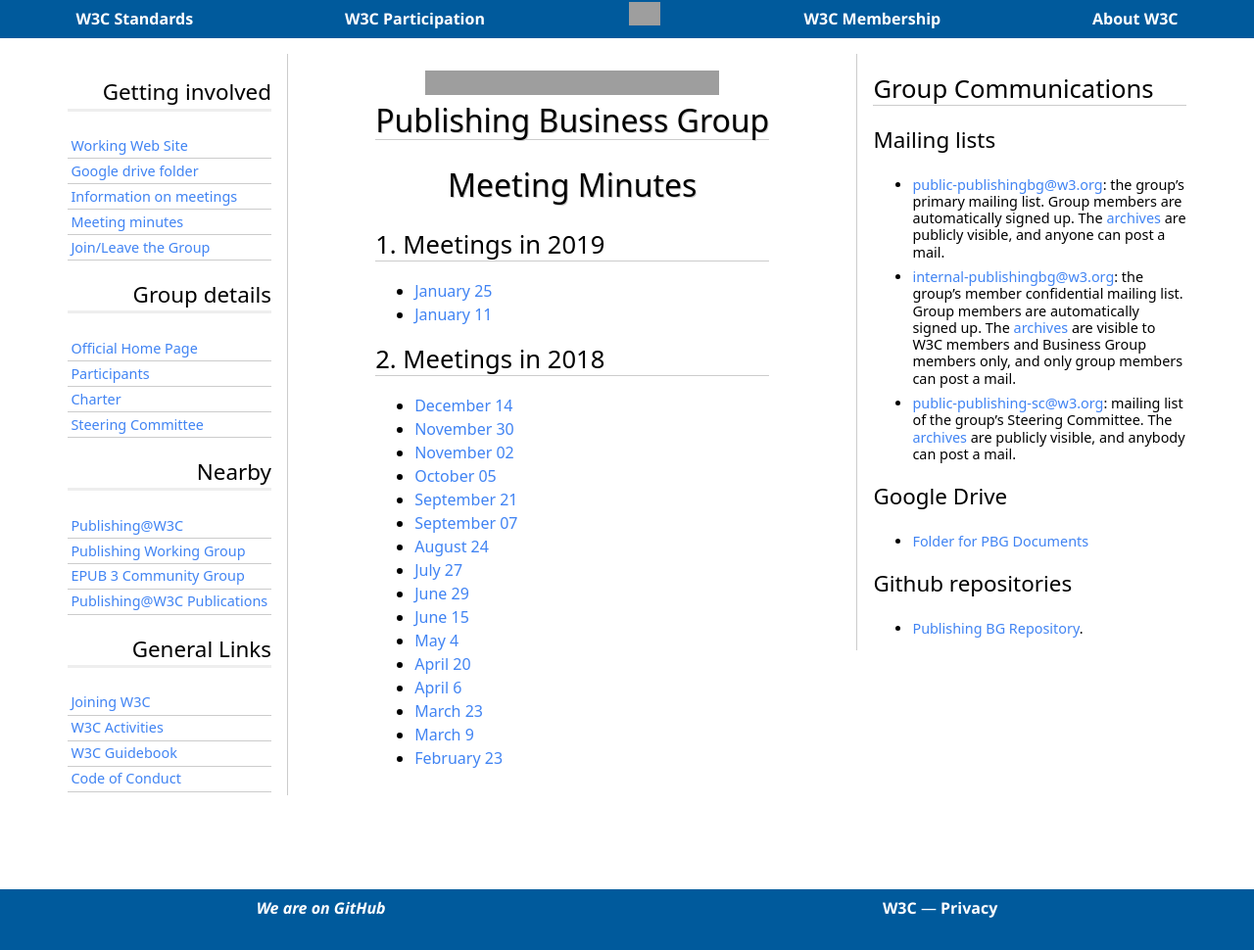
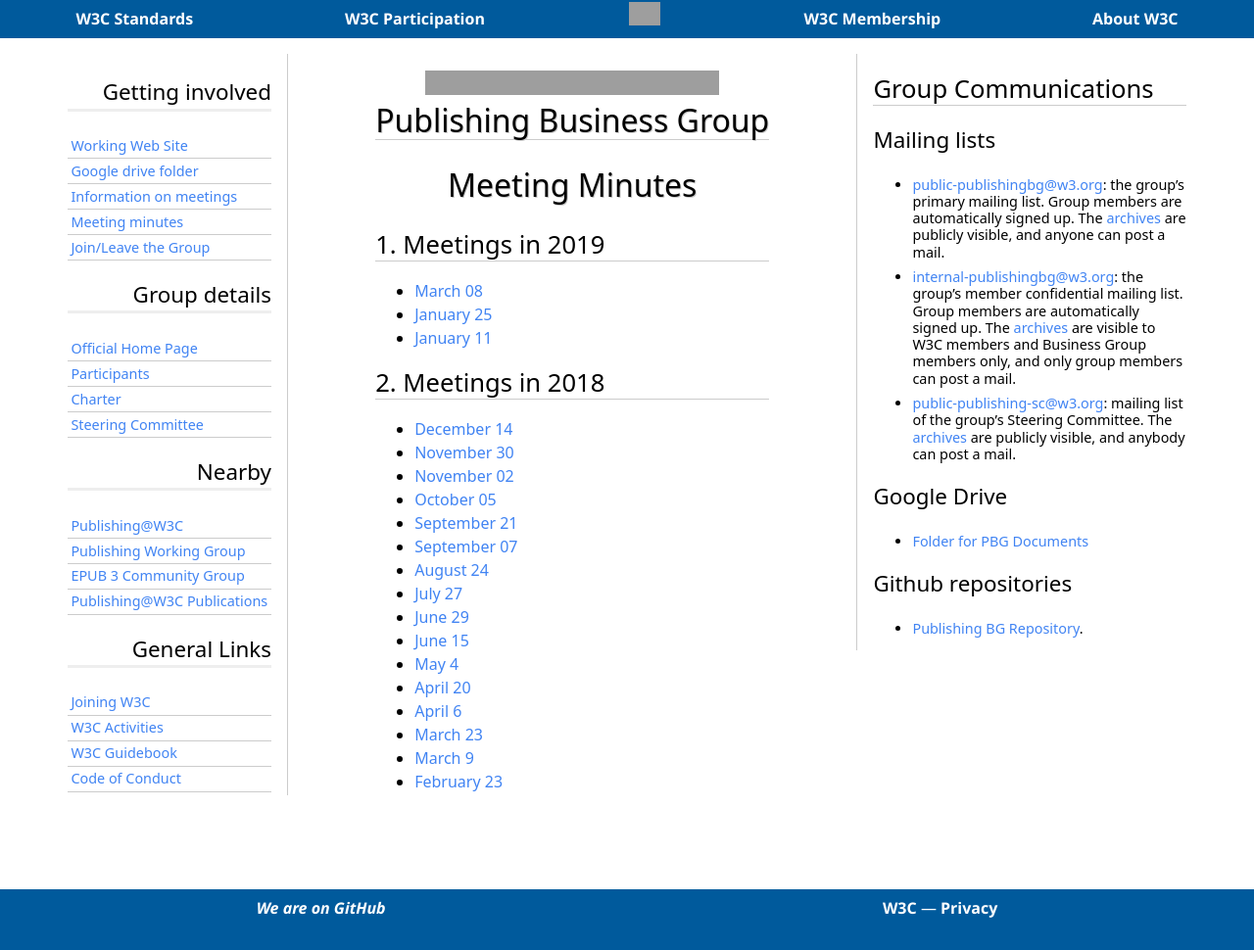
Before and after one commit to w3c/publ-bg, a Jekyll site: the page built from Steering_Committee/Meetings/index.md, in a window 1280 px wide. Shown: the whole page at 98% size. Built offline with Jekyll 4.4.1, drawn with Linux system fonts in a browser that asks for light colours; some web fonts are replaced; our own code applies the rules of GitHub Pages for plain Markdown files; grey boxes are pictures that could not be loaded.

Commit message:
Added the 08.03 SC minutes

```diff
--- a/Steering_Committee/Meetings/index.md
+++ b/Steering_Committee/Meetings/index.md
@@ -5,6 +5,7 @@ layout: default
 # Meeting Minutes
 
 ## Meetings in 2019
+* [March 08](https://www.w3.org/2019/03/08-pbgsc-minutes.html)
 * [January 25](./2019/2019-01-25-pbgsc)
 * [January 11](./2019/2019-01-11-pbgsc)
 
```
